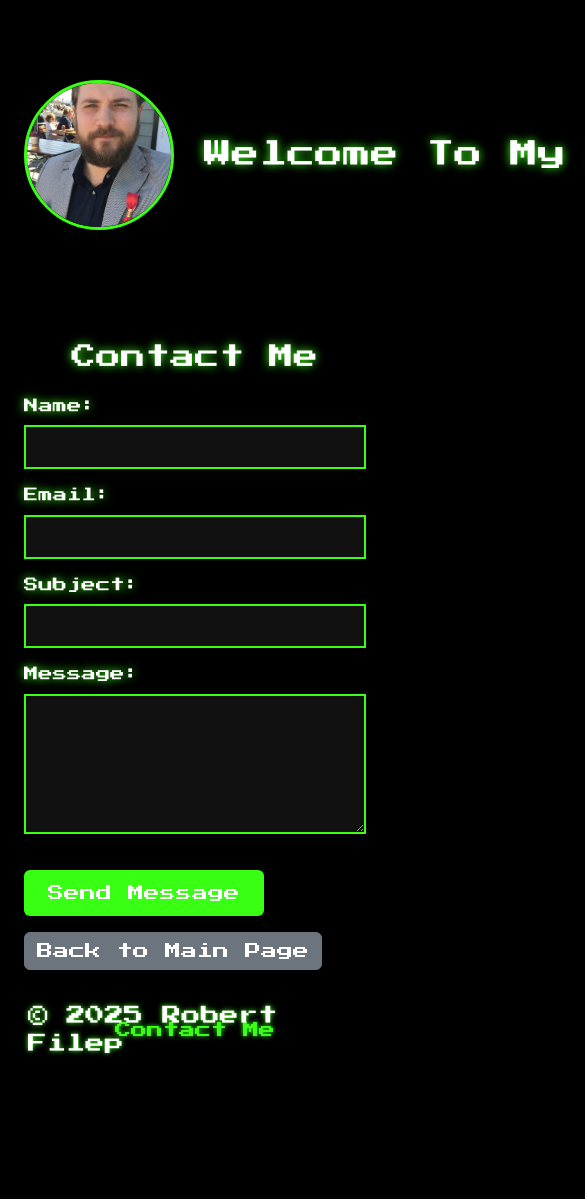
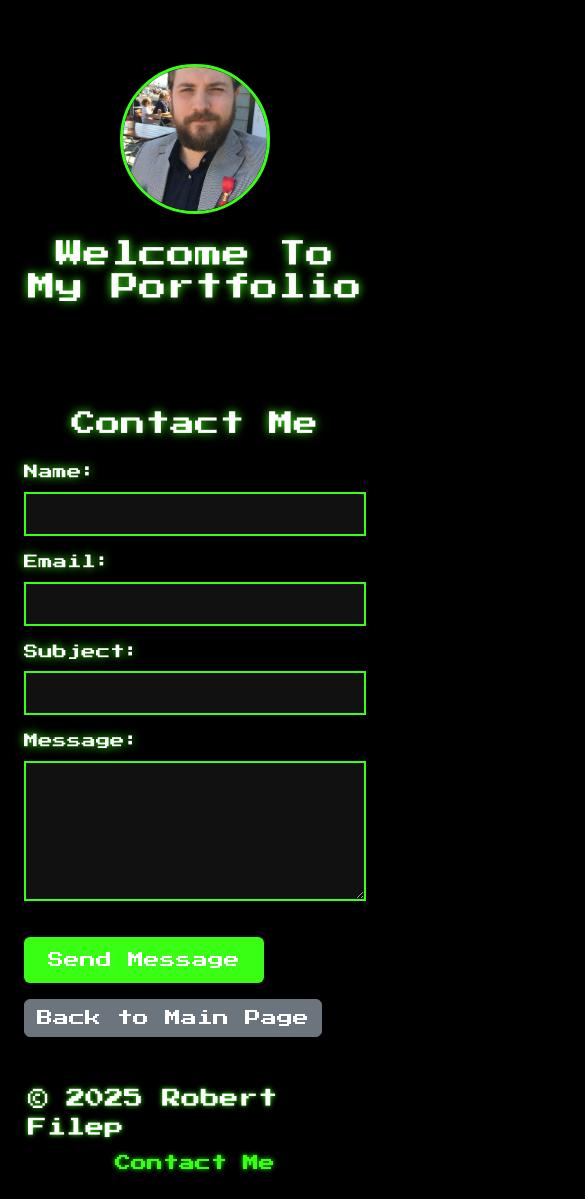
Before and after one commit to robfil50219/portfolio-2, a React (Create React App) app: page /contact in a window 390 px wide. Shown: the top 1199 px of the page, 585 px wide, since content can reach past the window. Before the commit the page ends 1059 px from the top, so only its background shows below. Built offline with nearby package versions, Linux system fonts and the light colour scheme.

Commit message:
footer and header responsivness on mobile

```diff
--- a/src/components/Footer.css
+++ b/src/components/Footer.css
@@ -1,14 +1,14 @@
-/* src/components/Footer.css */
+/* Desktop Footer Styles */
 .footer {
     background-color: #000;
     color: #fff;
     padding: 1rem;
-    position: relative;
     font-family: 'Press Start 2P', sans-serif;
     text-shadow: 0 0 5px #39FF14;
     display: flex;
-    justify-content: center; /* Center the overall content */
     align-items: center;
+    justify-content: center;
+    position: relative;
   }
 
   .footer-left {
@@ -22,3 +22,18 @@
     text-decoration: none;
     font-size: 1rem;
   }
+
+  /* Mobile adjustments */
+  @media (max-width: 768px) {
+    .footer {
+      flex-direction: column;
+      justify-content: center;
+    }
+    .footer-left {
+      position: static;
+      margin-bottom: 0.5rem;
+    }
+    .footer-center {
+      margin-bottom: 0.5rem;
+    }
+  }
--- a/src/components/Header.css
+++ b/src/components/Header.css
@@ -20,8 +20,6 @@
     margin-right: 20px;
   }
 
-
-
   .header-text {
     display: flex;
     flex-direction: row;
@@ -36,3 +34,24 @@
     margin: 0 10px;
     color: #fff;
   }
+
+  /* Mobile adjustments */
+  @media (max-width: 768px) {
+    .pixel-header {
+      flex-direction: column;
+      padding: 1rem;
+      text-align: center;
+    }
+    .header-profile-pic {
+      margin-right: 0;
+      margin-bottom: 1rem;
+    }
+    .header-text {
+      flex-direction: column;
+      white-space: normal; /* allow wrapping */
+    }
+    .header-text h1,
+    .header-text p {
+      margin: 0.5rem 0;
+    }
+  }
--- a/src/components/ProjectCard.css
+++ b/src/components/ProjectCard.css
@@ -1,12 +1,14 @@
 /* src/components/ProjectCard.css */
 .pixel-card {
+  cursor: pointer;
   background-color: #111;
   border: 3px solid #39FF14;
-    color: #fff; /* Change text color to white */
+  color: #fff;
   font-family: 'Press Start 2P', sans-serif;
   box-shadow: 0 0 8px #39FF14;
   transition: transform 0.2s, box-shadow 0.2s;
 }
+
 
   .pixel-card:hover {
     transform: scale(1.05);
--- a/src/components/ProjectCard.js
+++ b/src/components/ProjectCard.js
@@ -24,12 +24,12 @@ function ProjectCard({ project }) {
 
   return (
     <motion.div
-      className="card pixel-card"
+      className="card bg-dark text-white pixel-card"
       initial={{ opacity: 0, y: 20 }}
       animate={{ opacity: 1, y: 0 }}
       whileHover={{ scale: 1.05 }}
       transition={{ duration: 0.3 }}
-      onClick={handleCardClick}  // Attach click handler to trigger animation and sound
+      onClick={handleCardClick}
     >
       <img src={project.image} className="card-img-top" alt={project.title} />
       <div className="card-body">
```
Lines whose indentation alone changed are shown as unchanged.
